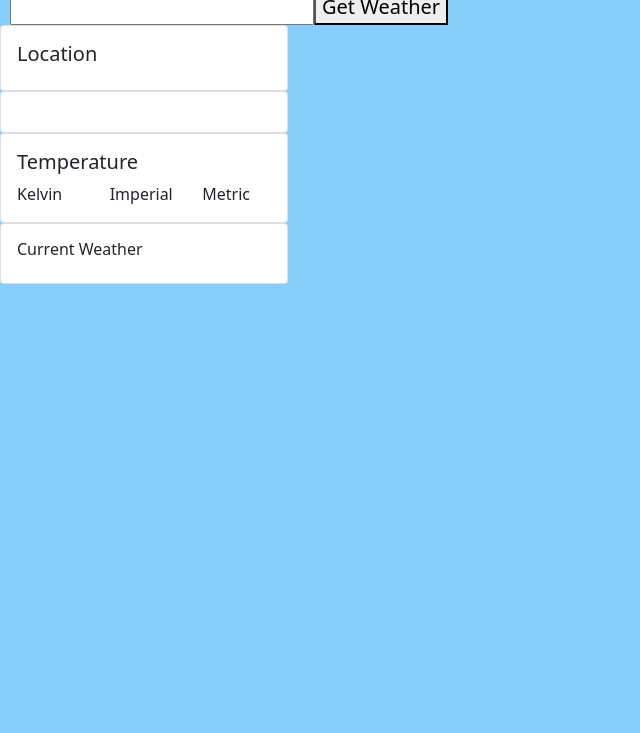
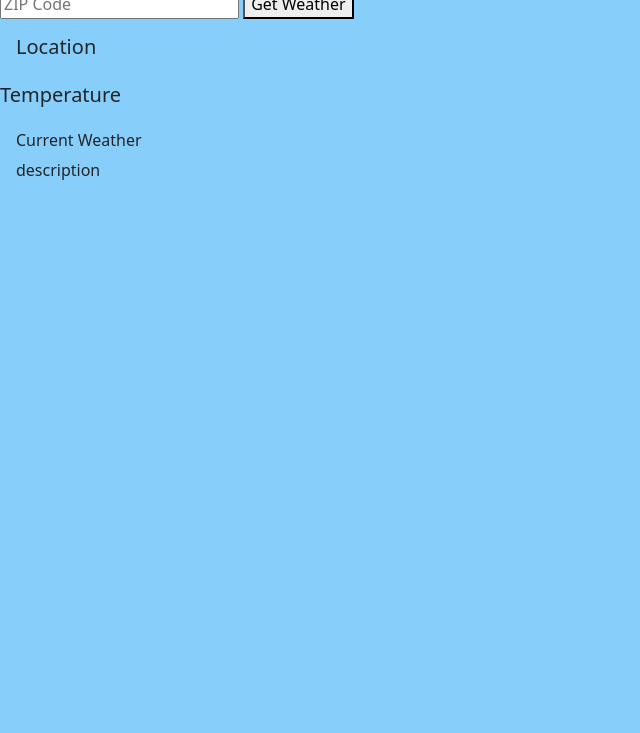
Before and after one commit to ChadCooper06/Weather-App, a website: page index.html in a window 1280 px wide. Shown: the part 67-800 px from the top of the page, without its empty margins (0-640 px from the left). Drawn offline with nearby package versions, Linux system fonts and the light colour scheme.

Commit message:
blew up and rebuilt

```diff
--- a/css/style.css
+++ b/css/style.css
@@ -4,23 +4,3 @@ body {
     align-items: center;
 
 }
-.smallDisplay {
-    color: black;
-    justify-content: center;
-    align-content: center;
-    align-items: center;
-    font-size: 20px;
-
-}
-
-#weatherBtn {
-    color: black;
-    margin-left: 10px;
-}
-
-h1 {
-    font-size: auto;
-    align-content: center;
-    justify-content: center;
-
-}
--- a/index.html
+++ b/index.html
@@ -9,45 +9,44 @@
     </head>
 
         <body>
-            <div class="smallDisplay">
+            <div class="weather-container">
+                <div class="small-display">
                     <h1>Your Weather</h1>
-                <input id="weatherBtn"><button onclick="getWeather(), clearInput()">Get Weather</button>
+                    <input  type="text" placeholder="ZIP Code">
+                    <button id="weatherBtn" onclick="getWeather(), clearInput()">Get Weather</button>
                 </div>
-            <div>
 
-                <div id="locale" class="card" style="width: 18rem;">
+                <div class="big-display">
+
+                    <div id="location-div" class="col-8" style="width: 18rem;">
                         <div class="card-body">
-                        <h5 class="card-title">Location</h5>
+                            <h5 id="locale">Location</h5>
 
                         </div>
                     </div>
-                <div id="icon" class="card" style="width: 18rem;">
-                    <div class="card-body">
-                        <h5 class="card-title"></h5>
 
-                    </div>
-                </div>
-                <div id="temp" class="card" style="width: 18rem;">
-                    <div class="card-body">
+                    <div id="temp-div" class="col-8" style="width: 18rem;">
+                        <div>
                             <h5 class="card-title">Temperature</h5>
                             <div class="row">
-                            <div class="col-4">Kelvin</div>
-                            <div class="col-4">Imperial</div>
-                            <div class="col-4">Metric</div>
+                                <div id="tempK" class="col-4"></div>
+                                <div id="tempC" class="col-4"></div>
+                                <div id="tempF" class="col-4"></div>
 
                             </div>
                         </div>
                     </div>
-                <div id="condition" class="card" style="width: 18rem;">
+                    <div id="condition-div" class="col-8" style="width: 18rem;">
                         <div class="card-body">
-                        <h6 class="card-title">Current Weather</h6>
-                        <p class="card-text"></p>
+                            <h6 id="condition" class="card-title">Current Weather</h6>
+                            <p id="description" class="card-text">description</p>
 
+                        </div>
+                    </div>
                 </div>
             </div>
 
 
-            </div>
             <script src="https://cdn.jsdelivr.net/npm/bootstrap@5.1.3/dist/js/bootstrap.bundle.min.js" integrity="sha384-ka7Sk0Gln4gmtz2MlQnikT1wXgYsOg+OMhuP+IlRH9sENBO0LRn5q+8nbTov4+1p" crossorigin="anonymous"></script>
             <script src="/node_modules/axios/dist/axios.min.js"></script>
             <script src="/js/main.js"></script>
--- a/js/main.js
+++ b/js/main.js
@@ -1,28 +1,88 @@
 
-//const currentWeather = [];
+//setting variables that I can use through the whole app
 let appId = '60e9a913bbf1ad88bff19ed3e1d772c3';
-let input;
-let userZip = `${input.value}`;
-//let condition = currentWeather;
-//let standardTemp =
 
-async function setState() {
-    let state = await getWeather()
-    let currentState = state.value;
-    return currentState;
-}
+let result;
+let condition;
+let description;
+let city;
+let tempK;
+let tempC = tempK-273.15;
+let tempF = tempC*(9/5)+32;
+let userZip = 40517;
+
+
 
 let weatherLink = `https://api.openweathermap.org/data/2.5/weather?zip=${userZip},us&appid=${appId}`;
 
 
+
 async function getWeather() {
-    let request = await axios.get(weatherLink)
-    let data = request.data;
-    setState(data)
-    return data;
+  try{
+      let response = await axios.get(weatherLink)
+      //console.log(response);
+      weatherObject = await response.json;
+      city = response.data.name
+      tempK = response.data.main.temp;
+      description = response.data.weather[0].description;
+      condition = response.data.weather[0].main;
+      pushText();
+
+    } catch (error) {
+        console.error('error')
+    }
 }
 
-/*async function getWeather() {
+
+
+function pushText() {
+  let userCity = document.getElementById("city")
+  userCity.textContent =  city;
+  let tempKelvin = document.getElementById("kelvin")
+  tempKelvin.textContent = Math.floor(tempK) + ' K'
+  let tempFaren = document.getElementById("farenheit")
+  tempFaren.textContent = Math.floor((tempK-273.15)*(9/5)+32)+ ' F'
+  let tempCels = document.getElementById('celsius')
+  tempCels.textContent = Math.floor(tempK-273.15) + ' C';
+  let newCondition= document.getElementById("condition");
+  newCondition.textContent = condition;
+  let otherInfo = document.getElementById("other");
+  otherInfo.innerText = description
+}
+
+
+
+/*
+async function getWeather() {
+   let result = await axios.get(weatherLink);
+
+    setState(result);
+}
+
+function setState(result) {
+
+    displayWeather()
+}
+
+
+function displayWeather() {
+    let locale = document.getElementById('locale')
+    locale.textContent = locale;
+    let tempK = document.getElementById('tempK')
+    tempK.textContent = Math.floor(tempK) + ' K'
+    let tempC = document.getElementById('tempC')
+    tempC.textContent = Math.floor(tempK-273.15) + ' C';
+    let tempF = document.getElementById('tempF')
+    tempF.textContent = Math.floor((tempK-273.15)*(9/5)+32)+ ' F'
+    let condition= document.getElementById('condition');
+    condition.textContent = condition;
+    let description = document.getElementById('description');
+    otherInfo.innerText = description
+}
+
+
+
+async function getWeather() {
     try{
     let data = await axios.get(weatherLink);
     return data;
@@ -32,20 +92,6 @@ async function getWeather() {
         display.error('Oops! Something went wrong')
     }
 }
-*/
-let state = {
-    location: [],
-    standardTemp: [],
-    metricTemp: [],
-    imperialTemp: [],
-    condition: [],
-    weatherPic: []
-}
-
-
-
-
-
 
 //this checks the zip to see if it is correct format
 function checkZip(value) {
@@ -60,10 +106,6 @@ function checkZip(value) {
     //    document.getElementById("weatherBtn").onclick
     //}
 
-
-
     function clearInput() {
         document.getElementById("weatherBtn").value="";
-}
-
-//button.onclick = function clearInput(){}
+    }*/
```
Lines whose indentation alone changed are shown as unchanged.
